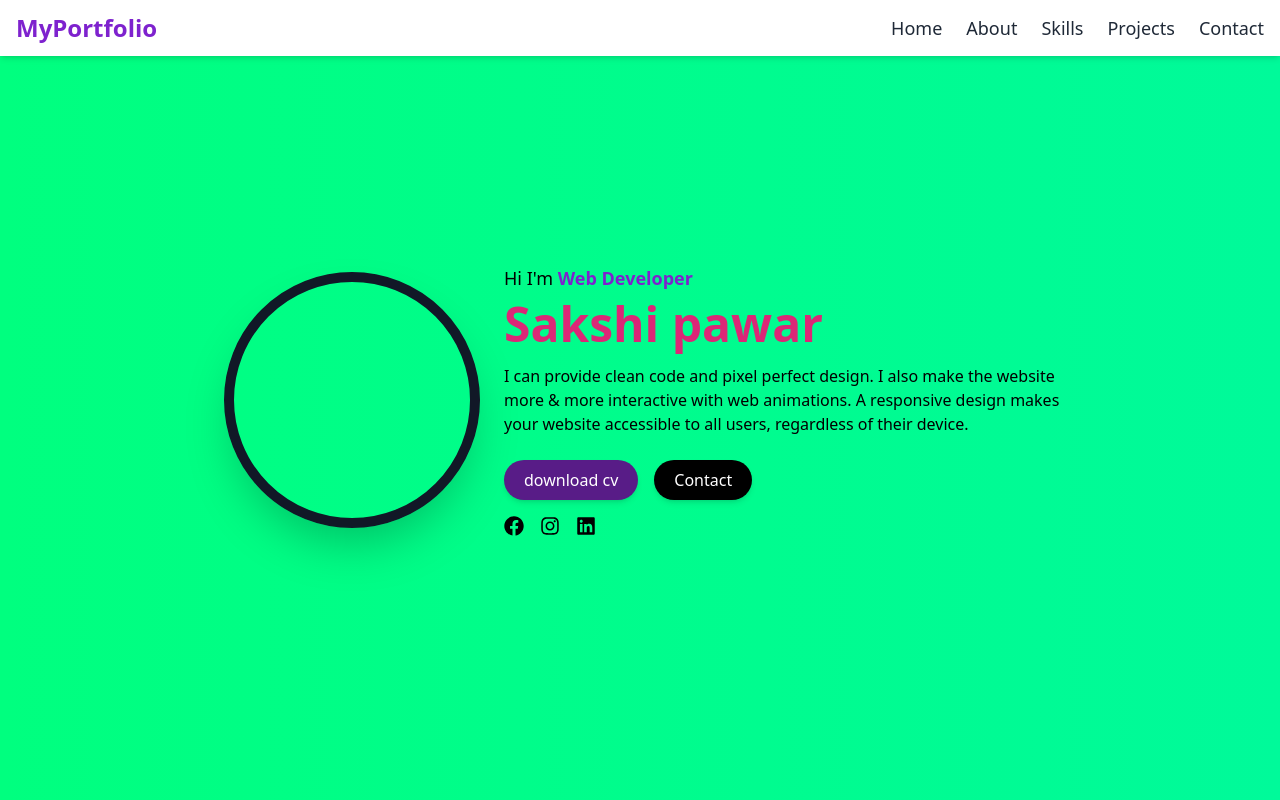
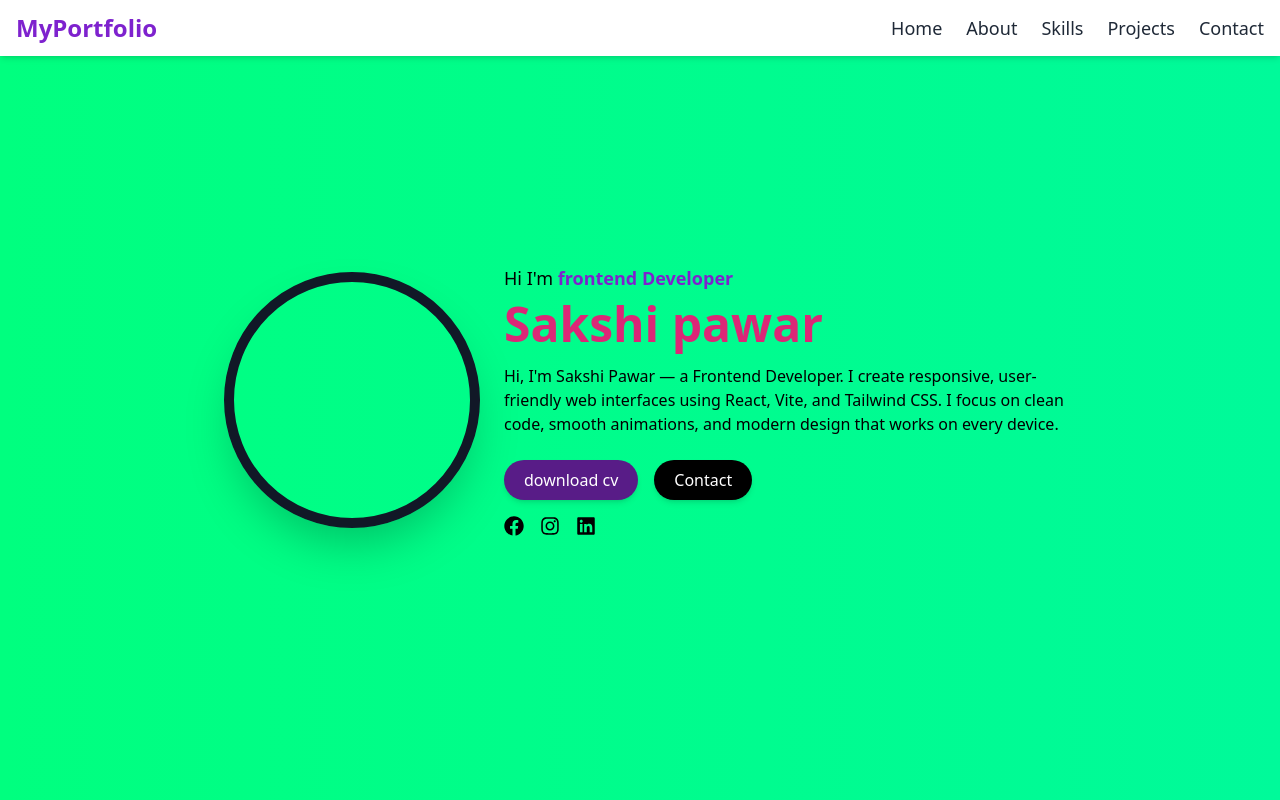
Before and after one commit to sakshiipawar3/myportfolio, a React (Vite) app: page / in a window 1280 px wide. Shown: the top 800 px of the page. Built offline with nearby package versions, Linux system fonts and the light colour scheme; the HTML template or start-up script is replaced by a standard one.

Commit message:
Update Home.jsx design

```diff
--- a/src/components/Home.jsx
+++ b/src/components/Home.jsx
@@ -16,12 +16,15 @@ const Home = () => {
       {/* Right Content */}
       <div className="text-center md:text-left max-w-xl">
         <p className="text-black text-lg font-medium mb-2">
-          Hi I'm <span className="text-purple-700 font-semibold">Web Developer</span>
+          Hi I'm <span className="text-purple-700 font-semibold">frontend Developer</span>
         </p>
         <h1 className="text-5xl font-bold text-pink-600 mb-4">Sakshi pawar</h1>
         <p className="text-black mb-6">
-          I can provide clean code and pixel perfect design. I also make the website more & more interactive
-          with web animations. A responsive design makes your website accessible to all users, regardless of their device.
+           Hi, I'm Sakshi Pawar — a Frontend Developer.
+I create responsive, user-friendly web interfaces using React, Vite, and Tailwind CSS.
+I focus on clean code, smooth animations, and modern design that works on every device.
+
+
         </p>
 
         {/* Buttons */}
```
